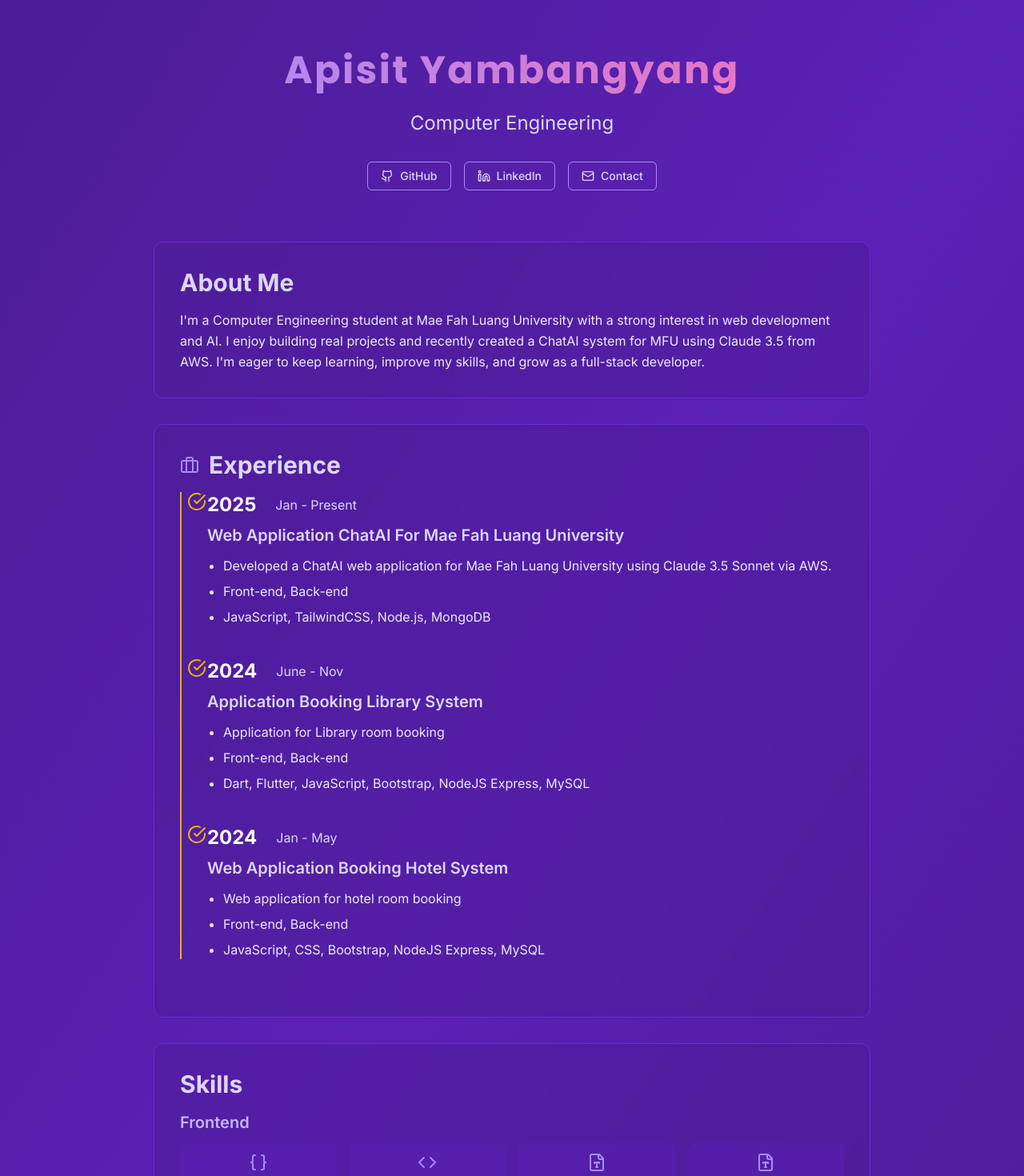
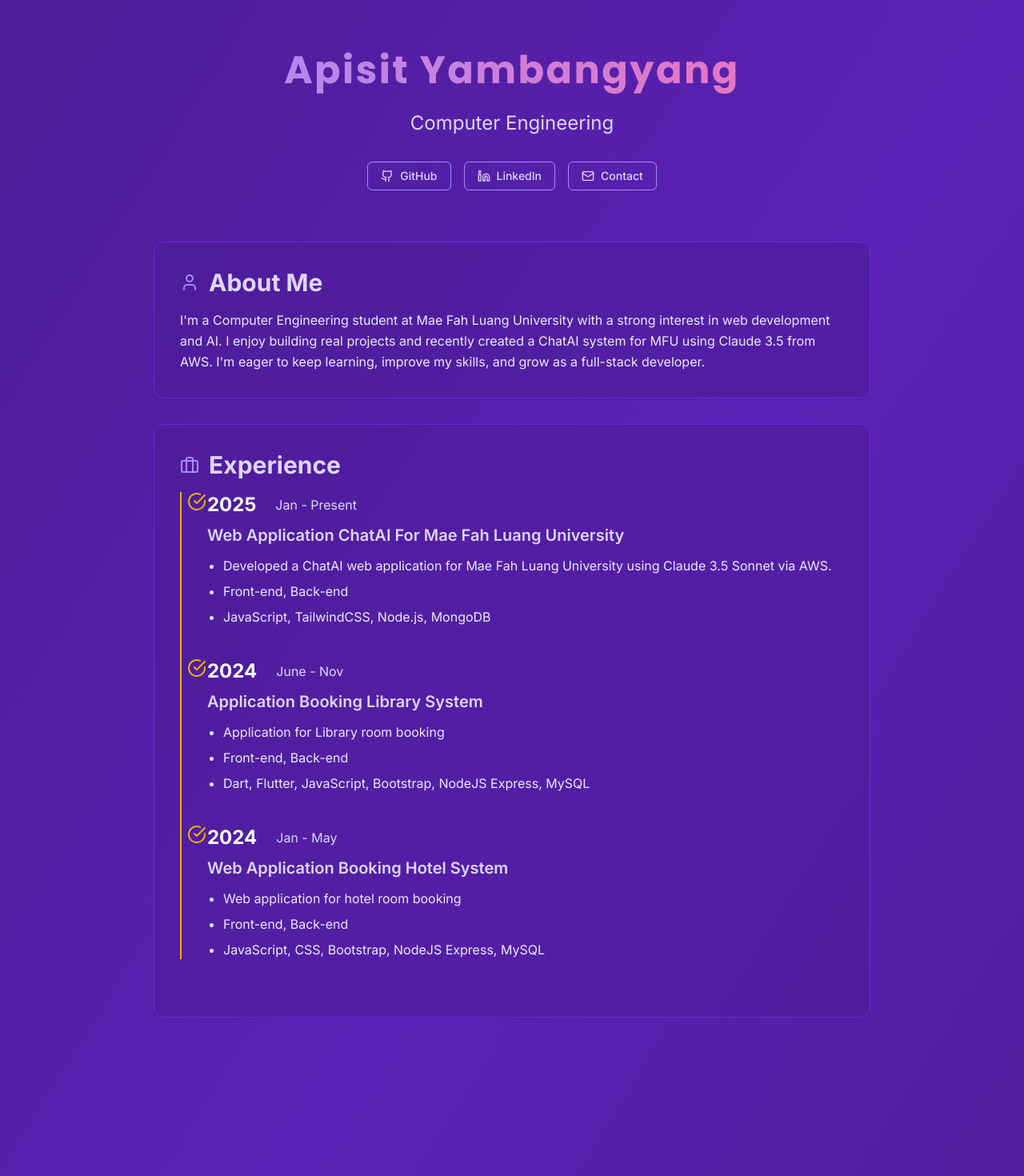
Before and after one commit to nalikanon/Introduce-myself, a Next.js app: page / in a window 1280 px wide. Shown: the top 1470 px of the page at 80% size. Built offline with nearby package versions, Linux system fonts and the light colour scheme.

Commit message:
Animetion scrolling

```diff
--- a/src/app/globals.css
+++ b/src/app/globals.css
@@ -106,4 +106,15 @@
       box-shadow: 0 0 0 0 rgba(234, 179, 8, 0);
     }
   }
+
+  .animate-on-scroll {
+    opacity: 0;
+    transform: translateY(40px);
+    transition: opacity 0.8s ease, transform 0.8s ease;
+  }
+
+  .animate-on-scroll.show {
+    opacity: 1;
+    transform: translateY(0);
+  }
 }
--- a/src/app/page.tsx
+++ b/src/app/page.tsx
@@ -1,9 +1,38 @@
+"use client";
+
 import { Button } from "@/components/ui/button";
 import { Card } from "@/components/ui/card";
-import { Github, Linkedin, Mail, Briefcase, CheckCircle } from "lucide-react";
+import { Github, Linkedin, Mail, Briefcase, CheckCircle, User, Code2 } from "lucide-react";
 import { SkillIcon } from "@/components/SkillIcon";
+import { useEffect, useState } from "react";
 
 export default function Home() {
+  const [scrollPosition, setScrollPosition] = useState(0);
+
+  useEffect(() => {
+    const handleScroll = () => {
+      setScrollPosition(window.scrollY);
+    };
+
+    window.addEventListener('scroll', handleScroll);
+    return () => window.removeEventListener('scroll', handleScroll);
+  }, []);
+
+  useEffect(() => {
+    const elements = document.querySelectorAll('.animate-on-scroll');
+
+    elements.forEach(el => {
+      const rect = el.getBoundingClientRect();
+      const elementTop = rect.top + window.scrollY;
+
+      if (scrollPosition > elementTop - window.innerHeight * 0.8) {
+        el.classList.add('show');
+      } else {
+        el.classList.remove('show');
+      }
+    });
+  }, [scrollPosition]);
+
   return (
     <main className="min-h-screen gradient-bg text-white">
       <div className="container mx-auto px-4 py-16">
@@ -15,7 +44,7 @@ export default function Home() {
             </h1>
             <p className="text-2xl text-purple-200 mb-8">Computer Engineering</p>
             <div className="flex justify-center gap-4">
-              <Button variant="outline" className="border-purple-400 text-purple-200 hover:bg-purple-800">
+              <Button variant="outline" className="border-purple-400 text-purple-200 hover:bg-purple-800" onClick={() => window.open("https://github.com/nalikanon", "_blank")}>
                 <Github className="mr-2 h-4 w-4" />
                 GitHub
               </Button>
@@ -31,8 +60,11 @@ export default function Home() {
           </div>
 
           {/* About Section */}
-          <Card className="p-8 card-blur mb-8">
-            <h2 className="text-3xl font-bold mb-4 text-purple-200">About Me</h2>
+          <Card className="p-8 card-blur mb-8 animate-on-scroll">
+            <div className="flex items-center mb-4">
+              <User className="w-6 h-6 text-purple-400 mr-3" />
+              <h2 className="text-3xl font-bold text-purple-200">About Me</h2>
+            </div>
             <p className="text-purple-100 leading-relaxed">
               I'm a Computer Engineering student at Mae Fah Luang University with a strong interest in web development and AI.
               I enjoy building real projects and recently created a ChatAI system for MFU using Claude 3.5 from AWS.
@@ -41,7 +73,7 @@ export default function Home() {
           </Card>
 
           {/* Experience Section */}
-          <Card className="p-8 card-blur mb-8">
+          <Card className="p-8 card-blur mb-8 animate-on-scroll">
             <div className="flex items-center mb-4">
               <Briefcase className="w-6 h-6 text-purple-400 mr-3" />
               <h2 className="text-3xl font-bold text-purple-200">Experience</h2>
@@ -101,8 +133,11 @@ export default function Home() {
           </Card>
 
           {/* Skills Section */}
-          <Card className="p-8 card-blur mb-8">
-            <h2 className="text-3xl font-bold mb-4 text-purple-200">Skills</h2>
+          <Card className="p-8 card-blur mb-8 animate-on-scroll">
+            <div className="flex items-center mb-4">
+              <Code2 className="w-6 h-6 text-purple-400 mr-3" />
+              <h2 className="text-3xl font-bold text-purple-200">Skills</h2>
+            </div>
 
             {/* Frontend Skills */}
             <div className="mb-6">
@@ -139,6 +174,10 @@ export default function Home() {
             </div>
           </Card>
 
+          {/* Projects Section - ถ้ามี */}
+          <Card className="p-8 card-blur animate-on-scroll">
+            {/* ... existing projects content ... */}
+          </Card>
         </div>
       </div>
     </main>
```
